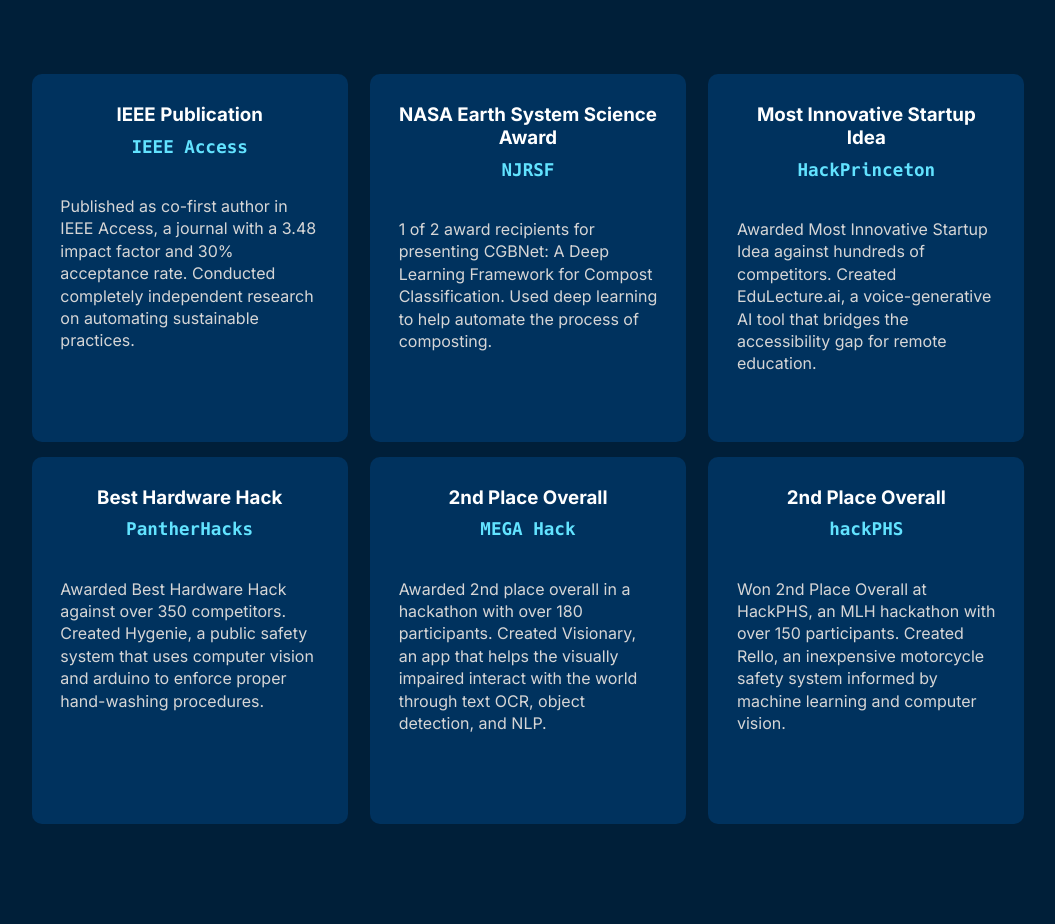
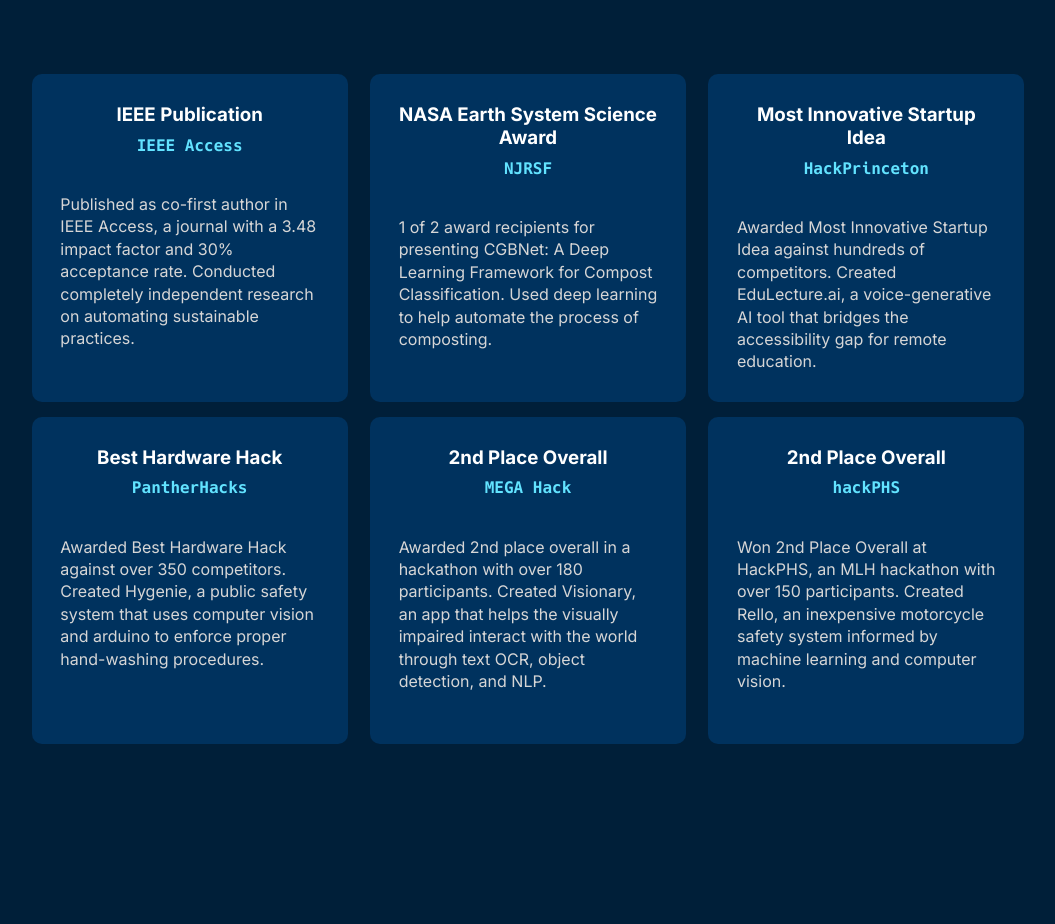
Before and after one commit to antz22/antz22.github.io, a React (Create React App) app: page / in a window 1280 px wide. Shown: the part 6080-7004 px from the top of the page, without its empty margins (112-1167 px from the left). Built offline with nearby package versions, Linux system fonts and the light colour scheme.

Commit message:
polish awards section

```diff
--- a/src/assets/css/awards.css
+++ b/src/assets/css/awards.css
@@ -26,14 +26,9 @@
   color: #62E3FF;
   font-weight: bold;
   font-family: "Hack";
-  font-size: 1.1em;
+  font-size: 1em;
   margin-top: 0.6em;
   margin-bottom: 0.6em;
-}
-div.awards .container .award-row .award p.award-date {
-  margin: 0;
-  color: #D6D6D6;
-  font-family: "Hack";
 }
 div.awards .container .award-row .award p.award-blurb {
   color: #D6D6D6;
@@ -48,22 +43,27 @@
   background-color: #00539b;
 }
 
-@media only screen and (min-width: 800px) {
+@media only screen and (min-width: 700px) {
   div.awards .container {
     padding: 4em;
   }
   div.awards .container .award-row {
-    grid-template-columns: repeat(2, minmax(300px, 1fr));
+    grid-template-columns: 1fr 1fr;
   }
   div.awards .container .award-row .award {
     width: 80%;
-    height: 280px;
+    height: 250px;
     padding: 1.8em;
   }
 }
-@media only screen and (min-width: 900px) {
+@media only screen and (min-width: 850px) {
   div.awards .container .award-row .award {
-    height: 240px;
+    height: 230px;
+  }
+}
+@media only screen and (min-width: 950px) {
+  div.awards .container .award-row .award {
+    height: 200px;
   }
 }
 @media only screen and (min-width: 1024px) {
@@ -77,7 +77,7 @@
   div.awards .container .award-row .award {
     max-width: 350px;
     width: 80%;
-    height: 310px;
+    height: 270px;
   }
   div.awards .container .award-row .award p.award-blurb {
     margin-top: 2.4em;
--- a/src/assets/css/awards.scss
+++ b/src/assets/css/awards.scss
@@ -39,15 +39,9 @@
                     color: $accent;
                     font-weight: bold;
                     font-family: 'Hack';
-                    font-size: 1.1em;
+                    font-size: 1.0em;
                     margin-top: 0.6em;
                     margin-bottom: 0.6em;
-                }
-
-                p.award-date {
-                    margin: 0;
-                    color: $brighter;
-                    font-family: 'Hack';
                 }
 
                 p.award-blurb {
@@ -72,7 +66,7 @@
 }
 
 
-@media only screen and (min-width: 800px) {
+@media only screen and (min-width: 700px) {
 
     div.awards {
 
@@ -80,11 +74,11 @@
             padding: 4.0em;
 
             .award-row {
-                grid-template-columns: repeat(2, minmax(300px, 1fr));
+                grid-template-columns: 1fr 1fr;
 
                 .award {
                     width: 80%;
-                    height: 280px;
+                    height: 250px;
                     padding: 1.8em;
                 }
             }
@@ -93,13 +87,26 @@
 }
 
 
-@media only screen and (min-width: 900px) {
+@media only screen and (min-width: 850px) {
 
     div.awards {
         .container {
             .award-row {
                 .award {
-                    height: 240px;
+                    height: 230px;
+                }
+            }
+        }
+    }
+}
+
+@media only screen and (min-width: 950px) {
+
+    div.awards {
+        .container {
+            .award-row {
+                .award {
+                    height: 200px;
                 }
             }
         }
@@ -121,7 +128,7 @@
                 .award {
                     max-width: 350px;
                     width: 80%;
-                    height: 310px;
+                    height: 270px;
 
                     p.award-blurb {
                         margin-top: 2.4em;
--- a/src/assets/css/experience.scss
+++ b/src/assets/css/experience.scss
@@ -24,7 +24,6 @@
                     width: 4.5em;
                     height: 4.5em;
                 }
-
             }
 
             .experience-text {
@@ -50,7 +49,6 @@
                     margin-top: 0;
                     margin-bottom: 1.0em;
                 }
-
 
                 .experience-pt {
                     display: flex;
--- a/src/components/sections/awards.jsx
+++ b/src/components/sections/awards.jsx
@@ -13,8 +13,6 @@
       <div className="award">
         <h3 className="award-title">{props.title}</h3>
         <p className="award-issuer">{props.issuer}</p>
-        {/* <p className="award-date">{props.date}</p> */}
-        {/* <p className="award-date">{props.issuer}</p> */}
         <p className="award-blurb">{props.blurb}</p>
       </div>
     </motion.div>
```
Also changed, not shown: 2 other files (tests, documents, lock files or other folders).
